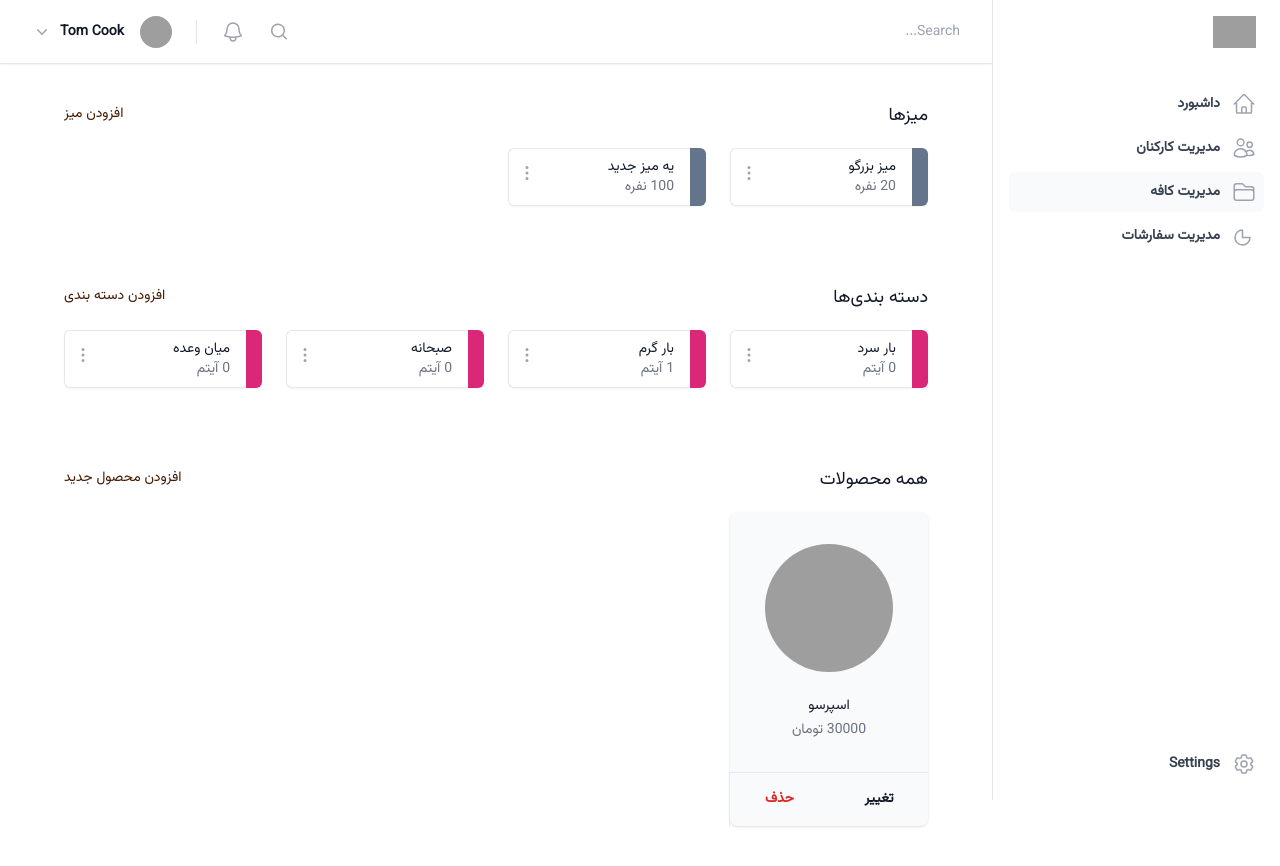
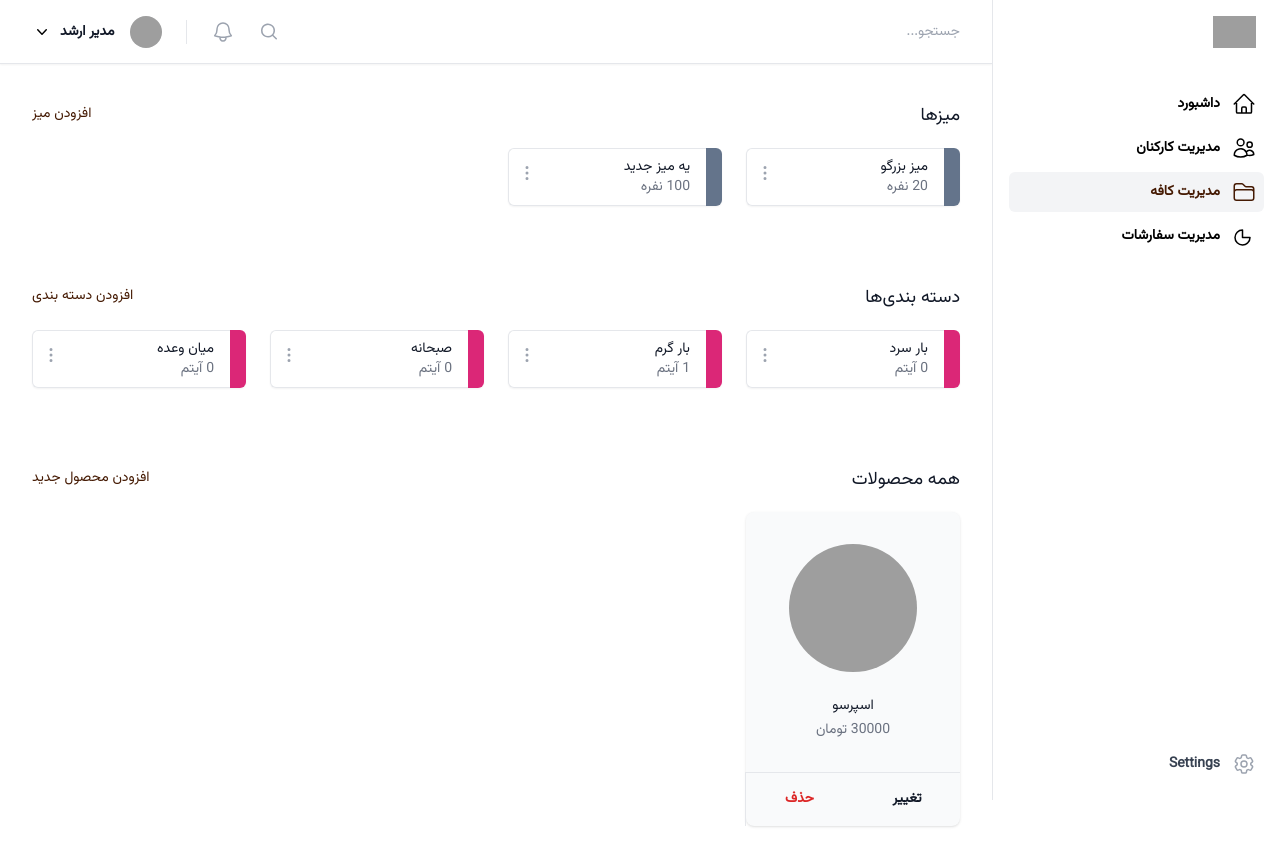
Before and after one commit to Erfaani/CafQaf, a Django app: page /dashboard/products/ in a window 1280 px wide. Run offline with Django 4.2, Linux system fonts and the light colour scheme; a user stored in the database is signed in; data comes from the database, SQL or seed files in the repository; both versions use the stored data as it was after the commit; some libraries are stand-ins or nearby versions; grey boxes are pictures that could not be loaded.

Commit message:
Update UI labels and translations

```diff
--- a/dashboard/templates/dashboard.html
+++ b/dashboard/templates/dashboard.html
@@ -104,7 +104,7 @@
                     <div class="h-6 w-px bg-gray-200 lg:hidden" aria-hidden="true"></div>
                     <div class="flex flex-1 gap-x-4 self-stretch lg:gap-x-6">
                         <form class="relative flex flex-1" action="#" method="get">
-                            <label for="search-field" class="sr-only">Search</label>
+                            <label for="search-field" class="sr-only">جستجو</label>
                             <svg class="pointer-events-none absolute inset-y-0 left-0 h-full w-5 text-gray-400"
                                  viewBox="0 0 20 20"
                                  fill="currentColor"
@@ -114,7 +114,7 @@
                             </svg>
                             <input id="search-field"
                                    class="block h-full w-full border-0 py-0 pl-8 pr-0 text-gray-900 placeholder:text-gray-400 focus:ring-0 sm:text-sm"
-                                   placeholder="Search..."
+                                   placeholder="جستجو..."
                                    type="search"
                                    name="search">
                         </form>
@@ -141,7 +141,6 @@
                                         id="user-menu-button"
                                         x-ref="button"
                                         @click="openDropdown = !openDropdown">
-                                    <span class="sr-only">Open user menu</span>
                                     <img class="h-8 w-8 rounded-full bg-gray-50"
                                          width=""
                                          height=""
@@ -149,8 +148,8 @@
                                          alt="">
                                     <span class="hidden lg:flex lg:items-center">
                                         <span class="mr-4 text-sm font-semibold leading-6 text-gray-900"
-                                              aria-hidden="true">Tom Cook</span>
-                                        <svg class="mr-2 h-5 w-5 text-gray-400"
+                                              aria-hidden="true">{{ user.get_full_name }}</span>
+                                        <svg class="mr-2 h-5 w-5 text-black"
                                              viewBox="0 0 20 20"
                                              fill="currentColor"
                                              aria-hidden="true">
@@ -166,27 +165,26 @@
                                      x-transition:leave="transition ease-in duration-75"
                                      x-transition:leave-start="transform opacity-100 scale-100"
                                      x-transition:leave-end="transform opacity-0 scale-95"
-                                     class="absolute left-0 z-10 mt-2.5 w-32 origin-top-left rounded-md bg-white py-2 shadow-lg ring-1 ring-gray-900/5 focus:outline-none"
+                                     class="absolute right-0 z-10 mt-2.5 w-32 origin-top-right rounded-md bg-white py-2 shadow-lg ring-1 ring-gray-900/5 focus:outline-none"
                                      x-ref="menu-items"
-                                     x-description="Dropdown menu, show/hide based on menu state."
                                      role="menu"
                                      aria-orientation="vertical"
                                      aria-labelledby="user-menu-button"
                                      tabindex="-1">
                                     <a href="#"
-                                       class="block px-3 py-1 text-sm leading-6 text-gray-900"
+                                       class="block px-3 py-1 text-sm leading-6 text-gray-900 hover:bg-gray-100"
                                        x-state:on="Active"
                                        x-state:off="Not Active"
                                        role="menuitem"
                                        tabindex="-1"
                                        id="user-menu-item-0"
                                        @click="openDropdown = false">پروفایل</a>
-                                    <a href="#"
-                                       class="block px-3 py-1 text-sm leading-6 text-gray-900"
+                                    <a href="{% url 'logout' %}"
+                                       class="block px-3 py-1 text-sm leading-6 text-gray-900 hover:bg-gray-100"
                                        role="menuitem"
                                        tabindex="-1"
                                        id="user-menu-item-1"
-                                       @click="openDropdown = false">Sign out</a>
+                                       @click="openDropdown = false">خارج شدن</a>
                                 </div>
                             </div>
                         </div>
--- a/dashboard/templates/dashboard/components/sidebar_item.html
+++ b/dashboard/templates/dashboard/components/sidebar_item.html
@@ -1,10 +1,11 @@
 <li>
     <a href="{% url url_name %}"
-       class="text-gray-700 hover:text-coffee hover:bg-gray-50 group flex gap-x-3 rounded-md p-2 text-sm leading-6 font-semibold {% if request.resolver_match.url_name == url_name %}text-coffee bg-gray-50{% endif %} "
+       class="hover:text-coffee hover:bg-gray-100 group flex gap-x-3 rounded-md p-2 text-sm leading-6 font-semibold"
+       :class="{ 'bg-gray-100 text-coffee': {% if request.resolver_match.url_name == url_name %} true {% else %} false {% endif %} }"
        x-state:on="Current"
        x-state:off="Default"
-       x-state-description="Current: &quot;bg-gray-50 text-coffee&quot;, Default: &quot;text-gray-700 hover:text-coffee hover:bg-gray-50&quot;">
-        <svg class="h-6 w-6 shrink-0 text-gray-400 group-hover:text-coffee {% if request.resolver_match.url_name == url_name %}text-coffee{% endif %}"
+       x-state-description="Current: &quot;bg-gray-50 text-coffee&quot;, Default: &quot;text-gray-700 hover:text-coffee hover:bg-gray-100&quot;">
+        <svg class="h-6 w-6 shrink-0 group-hover:text-coffee {% if request.resolver_match.url_name == url_name %} text-coffee {% endif %}"
              fill="none"
              viewBox="0 0 24 24"
              stroke-width="1.5"
--- a/dashboard/templates/dashboard/components/sidebar_items.html
+++ b/dashboard/templates/dashboard/components/sidebar_items.html
@@ -8,8 +8,8 @@
 </li>
 <li class="mt-auto">
     <a href="#"
-       class="group -mx-2 flex gap-x-3 rounded-md p-2 text-sm font-semibold leading-6 text-gray-700 hover:bg-gray-50 hover:text-coffee">
-        <svg class="h-6 w-6 shrink-0 text-gray-400 group-hover:text-coffee"
+       class="group -mx-2 flex gap-x-3 rounded-md p-2 text-sm font-semibold leading-6 text-gray-700 hover:bg-gray-50 hover:text-indigo-600">
+        <svg class="h-6 w-6 shrink-0 text-gray-400 group-hover:text-indigo-600"
              fill="none"
              viewBox="0 0 24 24"
              stroke-width="1.5"
--- a/dashboard/templates/products.html
+++ b/dashboard/templates/products.html
@@ -3,7 +3,7 @@
     مدیریت محصولات
 {% endblock title %}
 {% block dashboard_content %}
-    <div class="mx-auto max-w-7xl px-4 sm:px-6 lg:px-8">
+    <div>
         <div class="mb-20">
             <div class="flex justify-between mb-5">
                 <h2 class="text-lg leading-6 font-medium text-gray-900">میزها</h2>
@@ -44,7 +44,7 @@
                 {% endif %}
             </div>
         </div>
-        <div class="mx-auto mt-20 max-w-7xl px-4 sm:px-6 lg:px-8">
+        <div class="mt-20">
             <div class="flex justify-between mb-5">
                 <h2 class="text-lg leading-6 font-medium text-gray-900">
                     {% if category %}
```
Also changed, not shown: db.sqlite3.
